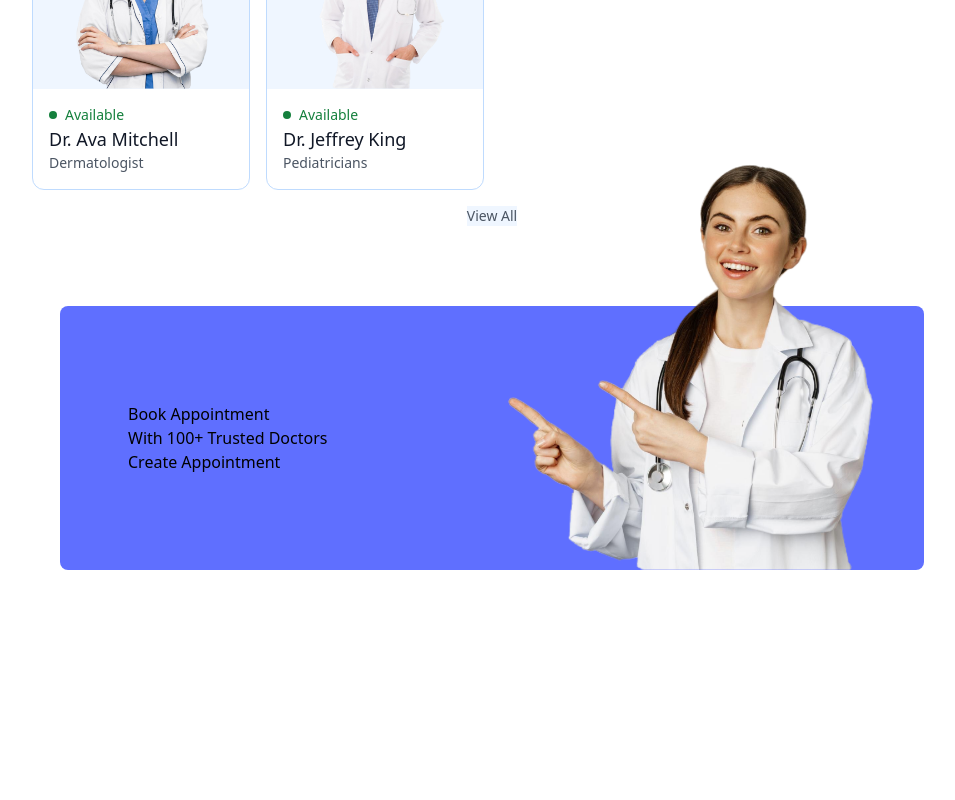
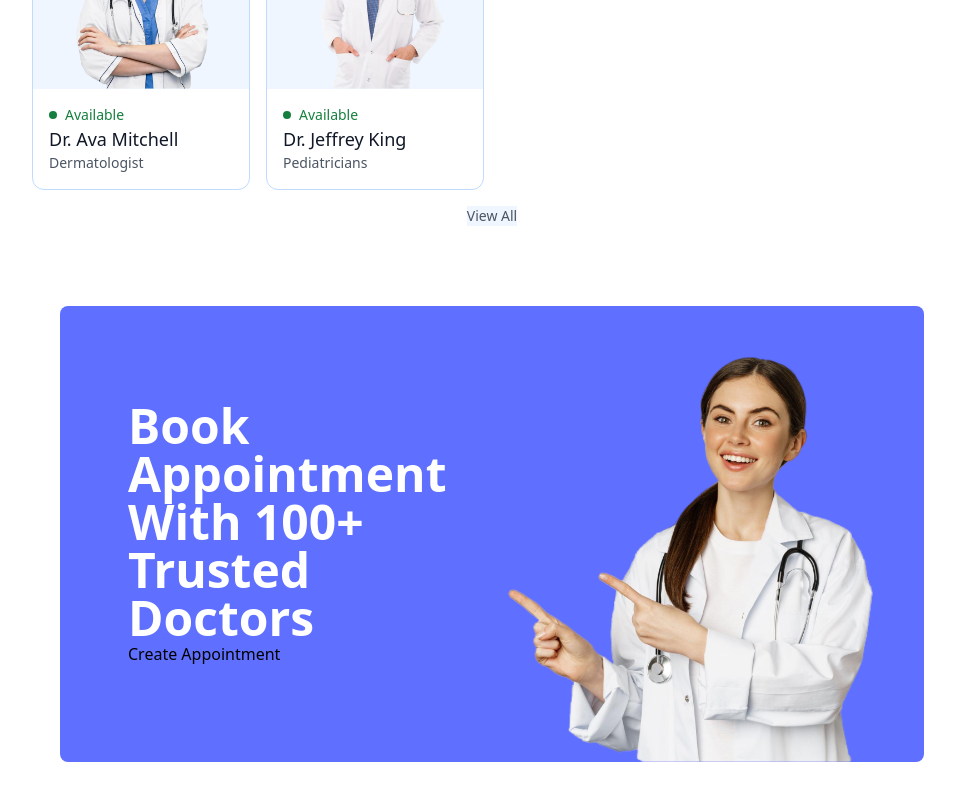
Before and after one commit to MgMorshed123/Doctor-4-U-Client, a React (Vite) app: page / in a window 1280 px wide. Shown: the part 2009-2809 px from the top of the page, without its empty margins (148-1103 px from the left). Before the commit the page ends 2659 px from the top, so only its background shows below. Built offline with nearby package versions, Linux system fonts and the light colour scheme.

Commit message:
banner text css added

```diff
--- a/src/components/Banner.jsx
+++ b/src/components/Banner.jsx
@@ -6,11 +6,11 @@ const Banner = () => {
     <div className="flex bg-primary rounded-lg px-6 sm:px-10 lg:px-12 my-20 md:mx-20">
       {/* left */}
       <div className="flex-1 py-8  md:py-16 lg:py-24  lg:pl-5 ">
-        <div>
+        <div className="text-xl sm:text-2xl md:text-3xl lg:text-5xl font-semibold text-white ">
           <p>Book Appointment</p>
           <p>With 100+ Trusted Doctors</p>
         </div>
-        <button>Create Appointment</button>
+        <button className="">Create Appointment</button>
       </div>
 
       {/* right */}
```
